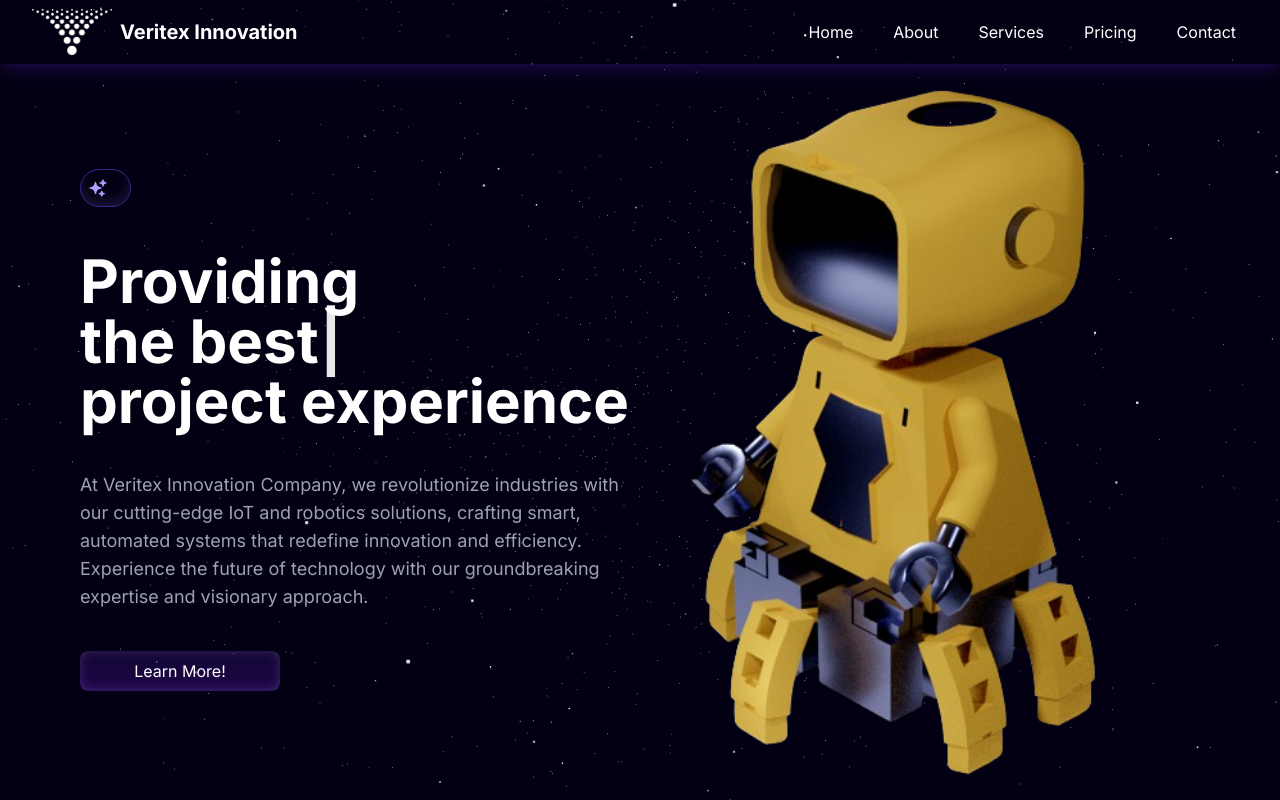
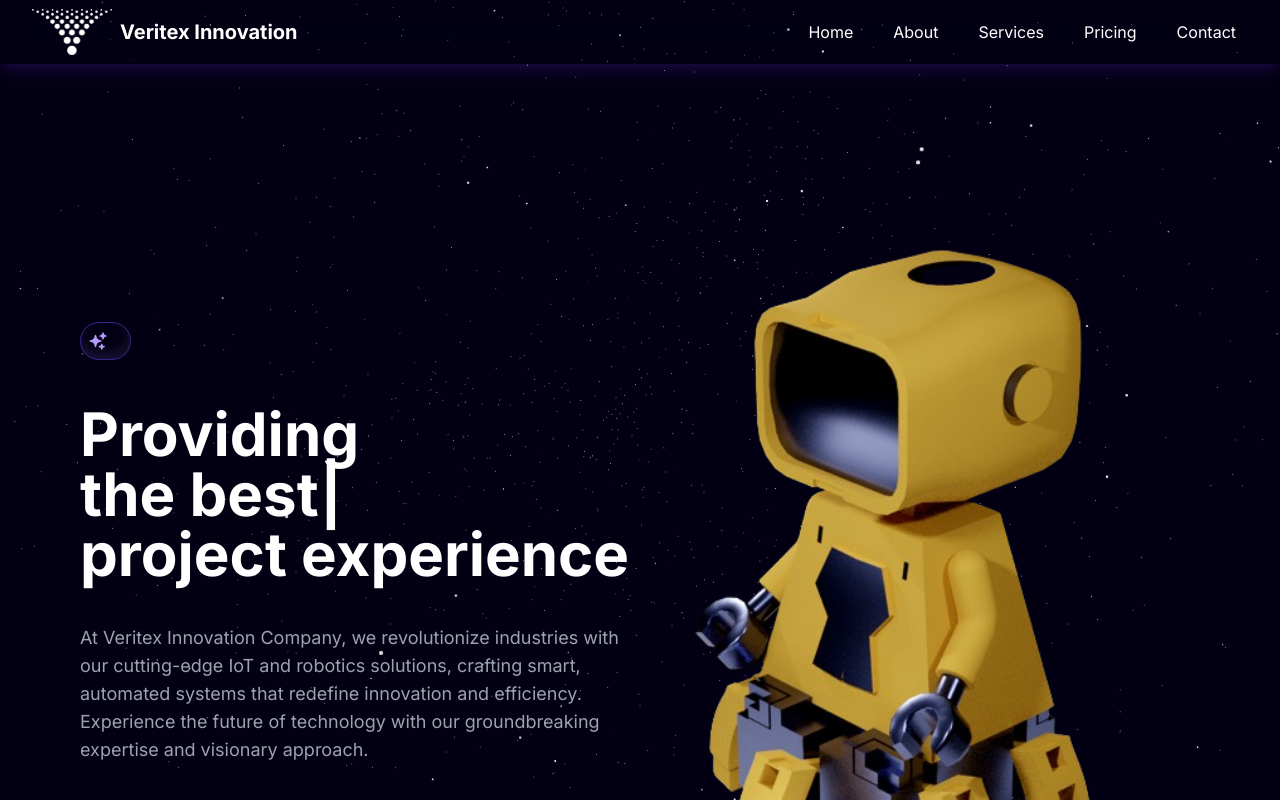
Before and after one commit to Amandeep603/veritexinnovation, a Next.js app: page / in a window 1280 px wide. Shown: the top 800 px of the page. Built offline with nearby package versions, Linux system fonts and the light colour scheme; a web font is replaced by a local one.

Commit message:
Updated feature X

```diff
--- a/components/sub/HeroContent.tsx
+++ b/components/sub/HeroContent.tsx
@@ -1,4 +1,4 @@
-"use client"
+"use client";
 import React from "react";
 import { motion } from "framer-motion";
 import {
@@ -8,14 +8,14 @@ import {
 } from "@/utils/motion";
 import { SparklesIcon } from "@heroicons/react/24/solid";
 import Image from "next/image";
-import Typewriter from 'typewriter-effect';
+import Typewriter from "typewriter-effect";
 
 const HeroContent = () => {
   return (
     <motion.div
       initial="hidden"
       animate="visible"
-      className="flex flex-row items-center justify-center px-20 mt-30 w-full z-[20]"
+      className="flex flex-col lg:flex-row items-center justify-center px-10 lg:px-20 mt-40 lg:mt-30 w-full z-[20]"
     >
       <div className="h-full w-full flex flex-col gap-5 justify-center m-auto text-start">
         <motion.div
@@ -26,7 +26,7 @@ const HeroContent = () => {
           <h1 className="Welcome-text text-[13px]">
             <Typewriter
               options={{
-                strings: ['Veritex Innovation'],
+                strings: ["Veritex Innovation"],
                 autoStart: true,
                 loop: true,
               }}
@@ -42,7 +42,7 @@ const HeroContent = () => {
             Providing{" "}
             <Typewriter
               options={{
-                strings: ['the best'],
+                strings: ["the best"],
                 autoStart: true,
                 loop: true,
               }}
@@ -73,8 +73,8 @@ const HeroContent = () => {
         <Image
           src="/robo.png"
           alt="work icons"
-          height={650}
-          width={650}
+          height={550}
+          width={550}
         />
       </motion.div>
     </motion.div>
```
